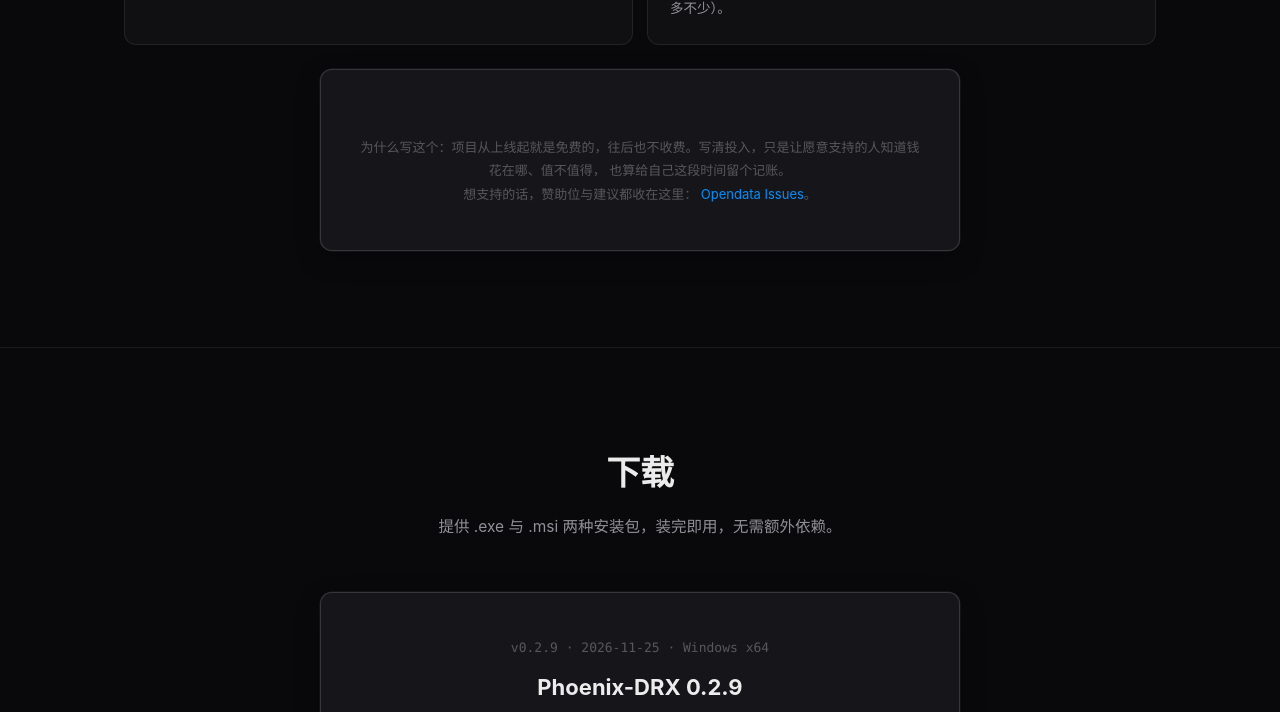
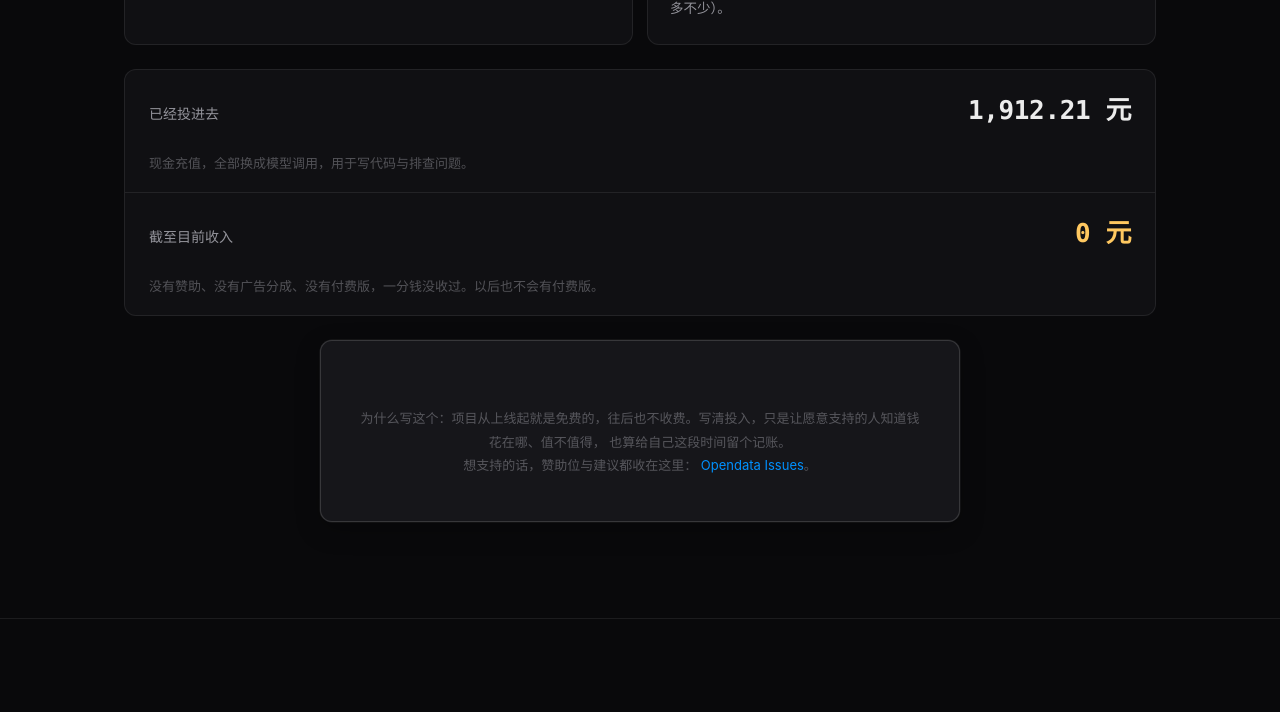
Before and after one commit to 65tiankehan/Phoenix-DRX, a plain HTML site: page index.html in a window 1280 px wide. Shown: the part 2165-2877 px from the top of the page. Drawn offline with Linux system fonts and the light colour scheme.

Commit message:
官网：投入区块加收支对照条（已投入 1912.21 元 / 截至目前收入 0 元）

```diff
--- a/index.html
+++ b/index.html
@@ -220,6 +220,16 @@ a { color: inherit; text-decoration: none; }
 .dl-panel .dl-note a { color: var(--phx-accent); transition: filter var(--phx-dur-fast) var(--phx-ease-out); }
 .dl-panel .dl-note a:hover { filter: brightness(1.25); }
 .dl-panel .dl-note a:focus-visible { outline: 2px solid var(--phx-accent); outline-offset: 3px; border-radius: 3px; }
+/* 收支对照：投入 vs 回本，一行一项 */
+.ledger { margin-top: 24px; border: 1px solid var(--phx-sep); border-radius: var(--phx-r-card); background: var(--phx-surface); overflow: hidden; }
+.ledger-row { display: grid; grid-template-columns: 1fr auto; align-items: baseline; gap: 16px; padding: 18px 24px; }
+.ledger-row + .ledger-row { border-top: 1px solid var(--phx-sep); }
+.ledger-row .k { font-size: 14px; color: var(--phx-text-2); }
+.ledger-row .v { font-size: 26px; font-weight: 700; letter-spacing: -0.4px; font-family: var(--phx-font-mono, inherit); }
+.ledger-row .v.out { color: var(--phx-text); }
+.ledger-row .v.in { color: var(--phx-warn); }
+.ledger-row .note { grid-column: 1 / -1; margin-top: 4px; font-size: 13px; color: var(--phx-text-3); }
+@media (max-width: 640px) { .ledger-row { grid-template-columns: 1fr; gap: 6px; padding: 16px 18px; } .ledger-row .v { font-size: 22px; } }
 
 /* ── 须知区 ─────────────────────────────── */
 .notes-grid { display: grid; gap: 16px; max-width: 860px; margin: 0 auto; }
@@ -394,6 +404,18 @@ a { color: inherit; text-decoration: none; }
         <p>从 3 月 1 日算到今天共 <b>270 天</b>。读 SPT 的数据结构、一屏一屏做界面、每次改动都拿真实存档验证、每版走一遍发版流程；工作日基本是下班后到半夜，周末大半时间也在这里。<b>按每天 3 小时保守估算，累计约 800 小时</b>（实际只多不少）。</p>
       </div>
     </div>
+    <div class="ledger">
+      <div class="ledger-row">
+        <span class="k">已经投进去</span>
+        <span class="v out">1,912.21 元</span>
+        <span class="note">现金充值，全部换成模型调用，用于写代码与排查问题。</span>
+      </div>
+      <div class="ledger-row">
+        <span class="k">截至目前收入</span>
+        <span class="v in">0 元</span>
+        <span class="note">没有赞助、没有广告分成、没有付费版，一分钱没收过。以后也不会有付费版。</span>
+      </div>
+    </div>
     <div class="dl-panel" style="margin-top:24px">
       <p class="dl-note">
         为什么写这个：项目从上线起就是免费的，往后也不收费。写清投入，只是让愿意支持的人知道钱花在哪、值不值得，
```
